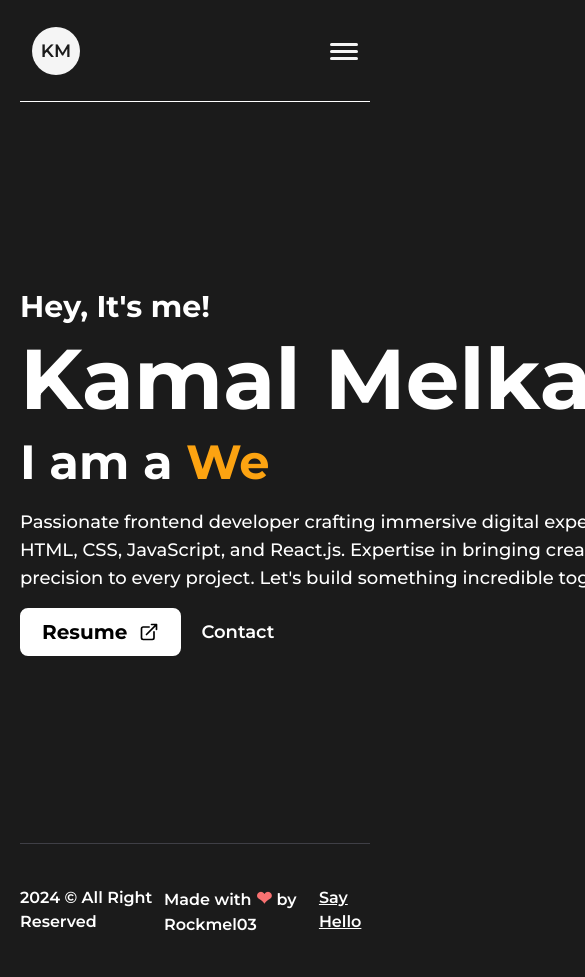
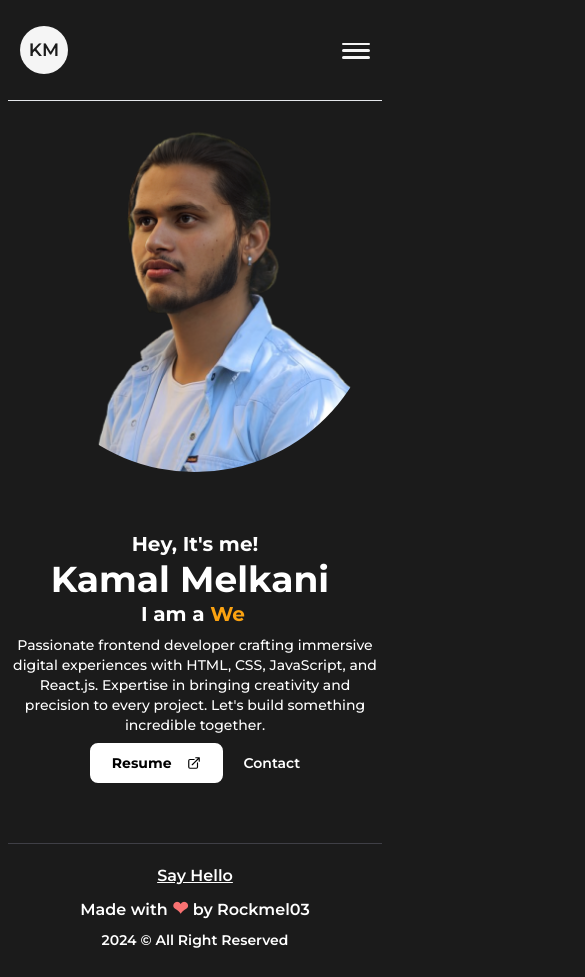
Before and after one commit to rockmel03/rockmel03_portfolio, a React (Vite) app: page / in a window 390 px wide. Shown: the top 977 px of the page, 585 px wide, since content can reach past the window. Built offline with nearby package versions, Linux system fonts and the light colour scheme; the HTML template or start-up script is replaced by a standard one.

Commit message:
resposive hame page

```diff
--- a/src/components/Footer.jsx
+++ b/src/components/Footer.jsx
@@ -3,30 +3,30 @@ import Layout from "./Layout";
 
 const Footer = () => {
   return (
-    <footer>
-      <Layout className="!py-10 flex items-center justify-between">
+    <Layout className="!py-0 ">
+      <footer className="flex items-center justify-between flex-col-reverse gap-2  sm:flex-row py-5 sm:py-10">
         <a
           href="mailto:kamalmelkani03@gmail.com"
-          className="font-semibold text-md "
+          className="font-semibold text-sm sm:text-md "
         >
           {new Date().getFullYear()} &copy; All Right Reserved
         </a>
         <a
           href="mailto:kamalmelkani03@gmail.com"
-          className="font-semibold text-md "
+          className="font-semibold text-base sm:text-md "
         >
           Made with <span className="text-[1.2em] text-red-400">&#10084;</span>{" "}
           by Rockmel03
         </a>
         <a
           href="mailto:kamalmelkani03@gmail.com"
-          className="font-semibold text-md underline"
+          className="font-semibold text-base sm:text-md underline"
         >
           {" "}
           Say Hello
         </a>
-      </Layout>
-    </footer>
+      </footer>
+    </Layout>
   );
 };
 
--- a/src/components/Header.jsx
+++ b/src/components/Header.jsx
@@ -56,7 +56,7 @@ const Header = () => {
   return (
     <header>
       <Layout className="!py-0">
-        <nav className="w-full h-[12vh] p-3 flex justify-between items-center shadow-[0_1px] flex-row-reverse md:flex-row">
+        <nav className="w-full h-[12vh] p-3 flex justify-between items-center border-b-[1px] flex-row-reverse md:flex-row">
           <div className="w-fit md:hidden">
             <MenuButton
               clickHandler={menuClickHandler}
--- a/src/components/Layout.jsx
+++ b/src/components/Layout.jsx
@@ -3,7 +3,7 @@ import React from "react";
 const Layout = ({ children, className }) => {
   return (
     <div
-      className={`w-full max-w-screen-xl mx-auto py-16 px-5 relative ${className}`}
+      className={`w-full max-w-[1280px] mx-auto py-16 px-2 sm:py-5 relative ${className}`}
     >
       {children}
     </div>
--- a/src/components/templetes/AnimatedHeading.jsx
+++ b/src/components/templetes/AnimatedHeading.jsx
@@ -4,7 +4,7 @@ import React from "react";
 const AnimatedHeading = ({ data, className }) => {
   console.log(stagger(0.1, { startDelay: 0.15 }));
   return (
-    <h1 className={`text-8xl text-center font-bold capitalize ${className}`}>
+    <h1 className={`text-center font-bold capitalize ${className}`}>
       {data.split(" ").map((item, idx) => (
         <motion.span
           initial={{ y: 50, opacity: 0 }}
--- a/src/pages/Home.jsx
+++ b/src/pages/Home.jsx
@@ -8,21 +8,21 @@ const Home = () => {
   return (
     <div>
       <Layout className="!py-0">
-        <main className="relative w-full h-[calc(100vh-12vh)] flex  border-b-[1px] border-b-zinc-700">
-          <div className="flex-1 flex flex-col justify-center items-start">
+        <main className="relative w-full h-[calc(100vh-12vh)] flex border-b-[1px] border-b-zinc-700 flex-col-reverse md:flex-row">
+          <div className="flex-1 flex flex-col justify-center items-center md:items-start my-5 md:my-3">
             <motion.div
               initial={{ width: 0 }}
               animate={{ width: "fit-content" }}
               transition={{ duration: 0.5 }}
               className="w-fit overflow-hidden"
             >
-              <h3 className="text-3xl font-bold leading-tight  whitespace-nowrap">
+              <h3 className="font-bold leading-tight whitespace-nowrap text-xl xs:text-2xl sm:text-3xl  ">
                 Hey, It's <span>me!</span>
               </h3>
             </motion.div>
             <AnimatedHeading
               data="kamal melkani"
-              className={`!text-[5.3rem] whitespace-nowrap leading-tight overflow-hidden`}
+              className={`whitespace-nowrap leading-tight overflow-hidden text-4xl xs:text-5xl sm:text-6xl md:text-7xl lg:text-[5.3rem] `}
             />
             <motion.div
               initial={{ opacity: 0 }}
@@ -30,22 +30,22 @@ const Home = () => {
               transition={{ duration: 0.5, delay: 1 }}
               className="w-fit overflow-hidden"
             >
-              <h2 className="text-5xl font-bold leading-tight">
+              <h2 className="font-bold leading-tight text-xl xs:text-2xl sm:text-3xl md:text-4xl lg:text-5xl ">
                 I am a&nbsp;
                 <span className=" capitalize text-yellow-dark   ">
                   <Typing data={["frontend developer", "web designer"]} />
                 </span>
               </h2>
             </motion.div>
-            <p className="text-lg font-medium my-4">
+            <p className="font-medium xs:w-[90%] text-center text-sm sm:text-base md:text-left md:text-lg  my-2 sm:my-4">
               Passionate frontend developer crafting immersive digital
               experiences with HTML, CSS, JavaScript, and React.js. Expertise in
               bringing creativity and precision to every project. Let's build
               something incredible together.
             </p>
             <div className="buttons flex items-center gap-5">
-              <button className=" text-xl font-bold bg-black  border-black text-zinc-50 dark:bg-white dark:border-white dark:text-black border-[2px] rounded-lg px-5 py-2 outline-none flex gap-3 items-center justify-center active:scale-90 duration-200">
-                Resume{" "}
+              <button className="font-bold bg-black  border-black text-zinc-50 dark:bg-white dark:border-white dark:text-black border-[2px] rounded-lg px-5 py-2 outline-none flex gap-3 items-center justify-center active:scale-90 duration-200  text-sm sm:text-base md:text-xl ">
+                Resume&nbsp;
                 <svg
                   xmlns="http://www.w3.org/2000/svg"
                   width="1em"
@@ -59,15 +59,15 @@ const Home = () => {
                 </svg>
               </button>
               <a
-                href="/"
-                className=" text-lg font-semibold relative  after:w-0 after:h-[.1em] after:absolute after:left-0 after:bottom-0 after:bg-black dark:after:bg-white after:duration-300 hover:after:w-full"
+                href="/contact"
+                className=" text-sm sm:text-base md:text-lg  font-semibold relative  after:w-0 after:h-[.1em] after:absolute after:left-0 after:bottom-0 after:bg-black dark:after:bg-white after:duration-300 hover:after:w-full"
               >
                 Contact
               </a>
             </div>
           </div>
-          <div className="flex-1 flex items-center justify-center   ">
-            <div className="w-full h-full overflow-hidden ">
+          <div className="flex-1 flex items-center justify-center sm:hidden md:flex h-1/2 md:h-auto">
+            <div className=" h-full aspect-square rounded-full overflow-hidden sm:w-full sm:h-full sm:rounded-none sm:aspect-auto">
               <img
                 src="/dpAi.png"
                 alt=""
--- a/tailwind.config.js
+++ b/tailwind.config.js
@@ -9,7 +9,7 @@ export default {
     extend: {
       backgroundImage: {
         "radial-light": "repeating-radial-gradient(#0000, #f5f5f5 5px, #fff 100px)",
-        "radial-dark": "repeating-radial-gradient(#fff, #000 5px,#0000 100px)"
+        "radial-dark": "repeating-radial-gradient(#fff, #1B1B1B 5px,#1B1B1B 100px)"
       },
       colors: {
         "light": "#F5F5F5",
@@ -19,7 +19,16 @@ export default {
       fontFamily: {
         "mont": 'Montserrat, sans-serif',
         "gil": ["gilroy", "sans-serif"]
-      }
+      },
+      screens: {
+        "ms": "375px",
+        "xs": "425px",
+        "sm": "640px",
+        "md": "768px",
+        "lg": "1024px",
+        "xl": "1280px",
+        "2xl": "1536px",
+      },
     },
   },
   plugins: [],
```
